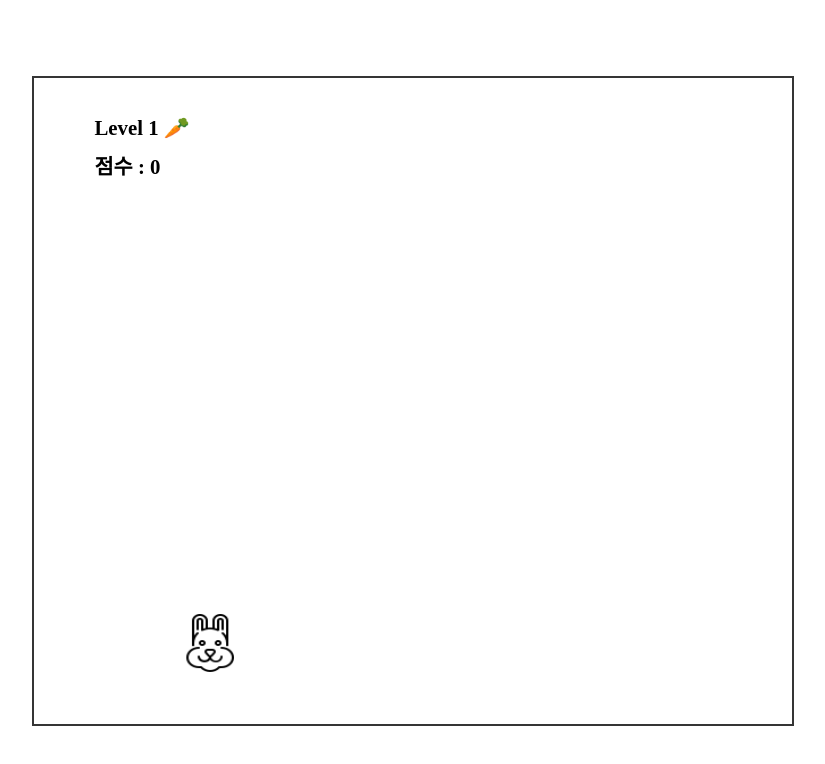
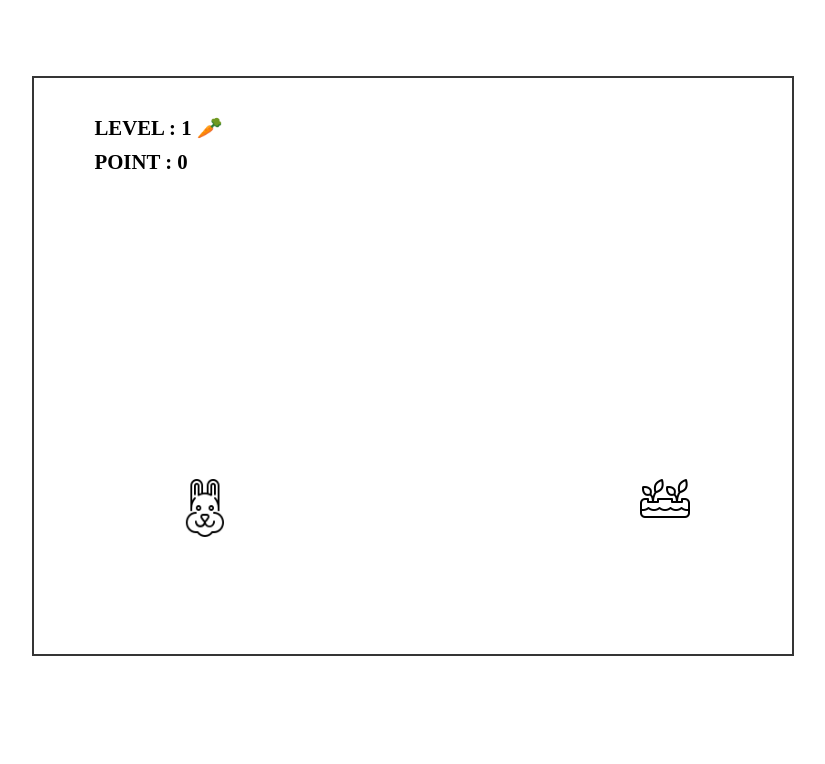
Before and after one commit to BadaHertz52/practice_js_Game, a plain HTML site: page index.html in a window 1280 px wide. Both pictures are taken after a click on the button "start". Shown: the whole page, without its empty margins (229-1054 px from the left). Drawn offline with Linux system fonts and the light colour scheme.

Commit message:
Fix error that rabbit can not show and Change showing level

```diff
--- a/index.html
+++ b/index.html
@@ -11,8 +11,8 @@
   <div id='inner'>
     <section>
       <div>
-        <div id="level">Level 1 🥕</div>
-        <div id="points">점수 : 0</div>
+        <div id="level">LEVEL</div>
+        <div id="points">POINT : 0</div>
       </div>
       <div class="popup on">
         <div id="state">게임설명</div>
--- a/main.css
+++ b/main.css
@@ -9,6 +9,7 @@ body{
   margin-top:6%;
   border: 2px solid rgb(53, 53, 53);
 }
+
 section:first-child {
   margin-left:8%;
   margin-top:5%;
@@ -16,8 +17,7 @@ section:first-child {
 }
 .canvas_section{
   height: 60vh;
-  margin-top: 2rem;;
-  margin-bottom:2rem ;
+
 }
 canvas{
   display: none;
--- a/main.js
+++ b/main.js
@@ -9,7 +9,7 @@ const gameExplain =document.getElementById('explain');
 const startBtn = document.querySelector('.start');
 
 let level=1 ;
-let timer = 0 ;
+let timer  ;
 let pointArray = [];
 let obstacleArray = [];
 let jump = false;
@@ -21,9 +21,8 @@ let point ;
 // 창크기에 따른 canvas 크기 조절
 function CheckWindowSize(){
   canvas.width =window.innerWidth * 0.59;
-  canvas.height = window.innerHeight * 0.62  ;
-
-  if(window.innerWidth <768){
+  canvas.height = window.innerHeight * 0.6 ;
+  if(window.innerWidth < 768){
     gameExplain.textContent = "게임을 진행하기에 창 크기가 작습니다.창의 크기가 768px 이상으로 변경 후 새로고침해주세요.";
     gameExplain.style.fontSize =10;
     gameState.style.display='none';
@@ -45,22 +44,19 @@ img2.src = 'plant.png';
 img3.src='carrot.png';
 img4.src ='tiger.png';
 
-
 const rabbit = {
   x: window.innerWidth>900? 150 : 50,
-  y:250,
-  width:50,
+  y:300,
+  width:40,
   height:60,
   draw(){
     ctx.drawImage(img1, this.x ,this.y , this.width ,this.height);
   }
 }
-
 class Plant {
   constructor(){
-
     this.x = window.innerWidth>900? 700 : 500;
-    this.y=400;
+    this.y=300;
     this.width =50;
     this.height =50;
     this.value="obstacle1"
@@ -73,7 +69,7 @@ class Plant {
 class Tiger {
   constructor(){
     this.x=  window.innerWidth>900? 700 : 500;
-    this.y=280;
+    this.y=180;
     this.width=50;
     this.height=50;
     this.value="obstacle2"
@@ -86,7 +82,7 @@ class Tiger {
 class Carrot1 {
   constructor(){
     this.x =  window.innerWidth>900? 700 : 500;
-    this.y=130;
+    this.y=30;
     this.width=50;
     this.height=50;
   }
@@ -97,7 +93,7 @@ class Carrot1 {
 class Carrot2 {
   constructor(){
     this.x=  window.innerWidth>900? 700 : 500;
-    this.y= 350;
+    this.y= 220;
     this.width=50;
     this.height=50;
   }
@@ -110,7 +106,6 @@ class Carrot2 {
 function StartGame (){
   popup.classList.remove('on');
   canvas.style.display='block';
-
 }
 startBtn.addEventListener('click', StartGame);
 
@@ -128,31 +123,36 @@ function ClearGame (){
     getPoints = 0;
     point = 0;
     level= 1 ;
-
+    ChangeLevel();
     StartGame();
   }
   startBtn.addEventListener('click',restartGame );
 }
+
 function ChangeLevel (){
+
   if (point < 0 ){
     gameState.textContent = "Game over...";
     ClearGame();
-    htmlPoint.textContent = '점수:0';
+    htmlPoint.textContent = 'POINT: 0';
   }else {
-    htmlPoint.textContent=`점수: ${point}`;
+    htmlPoint.textContent=`POINT : ${point}`;
   }
+
   if(level==1 && point >  4 ){
     level =2 ;
-    htmlLevel.textContent ='LEVEL 2🥕🥕';
   }
   if (level == 2 && point> 8 ){
     level =3 ;
-    htmlLevel.textContent ='LEVEL 3🥕🥕🥕' ;
   }
   if (level ===3 && point > 12){
     ClearGame();
     gameState.textContent = "Mission Clear🐰💛" ;
   }
+  let levels =[
+    '🥕' , '🥕🥕' ,'🥕🥕🥕'
+  ];
+  htmlLevel.textContent =`LEVEL : ${level} ${levels[level-1]}`;
 }
 
 // 점프
@@ -195,7 +195,7 @@ function AniObject(){
   requestAnimationFrame(AniObject);
   ctx.clearRect(0,0, canvas.width ,canvas.height);
 
-  popup.classList.contains('on') ? timer =0 : timer++ ;
+  popup.classList.contains('on') ? timer =100 : timer++ ;
   point= Math.round(getPoints/30)-Math.round(losePoints/30);
   //객체 생산
   rabbit.draw() ;
@@ -244,7 +244,7 @@ function AniObject(){
 }
 
   //점프 기능 설정
-  if(rabbit.y<10){
+  if(rabbit.y<5){
     jump =false;
   }
   if(jump == true){
@@ -263,7 +263,7 @@ function AniObject(){
 
   }
   if (jump ==false){
-    if(rabbit.y < 400){
+    if(rabbit.y <= 300){
       rabbit.y+=3 ;
     }
   }
```
